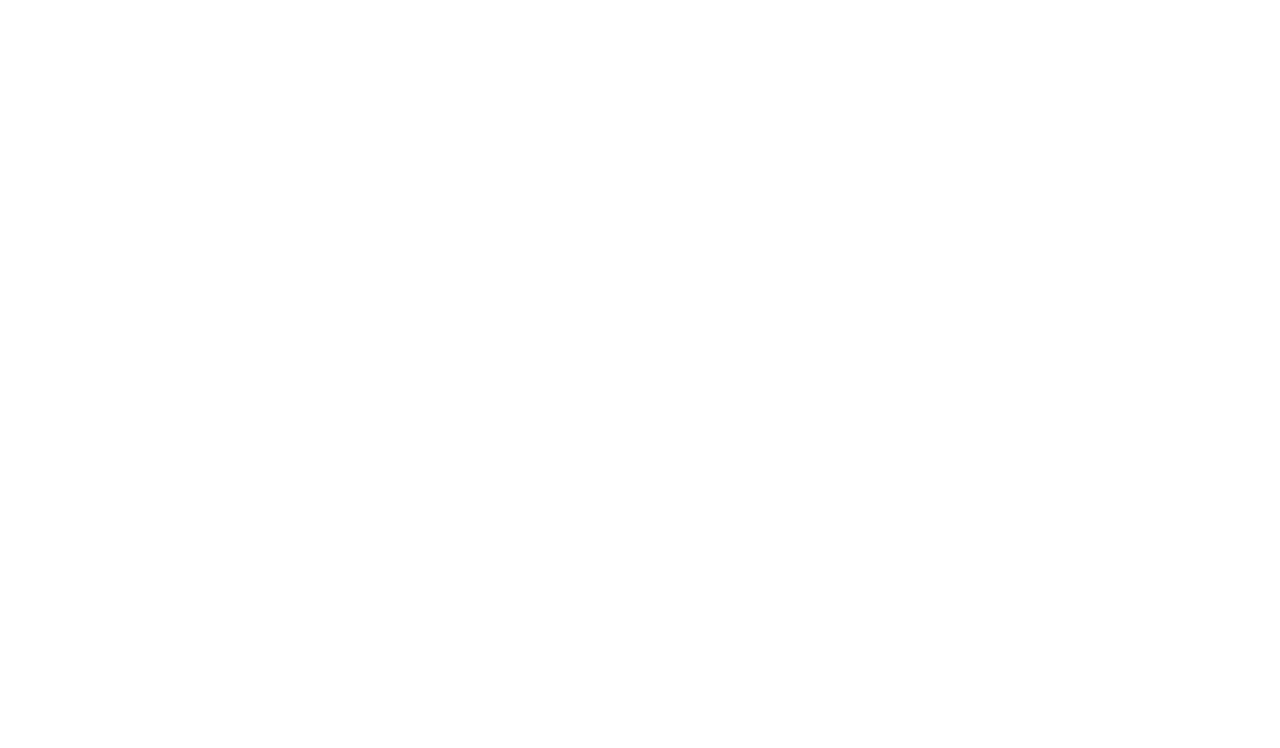
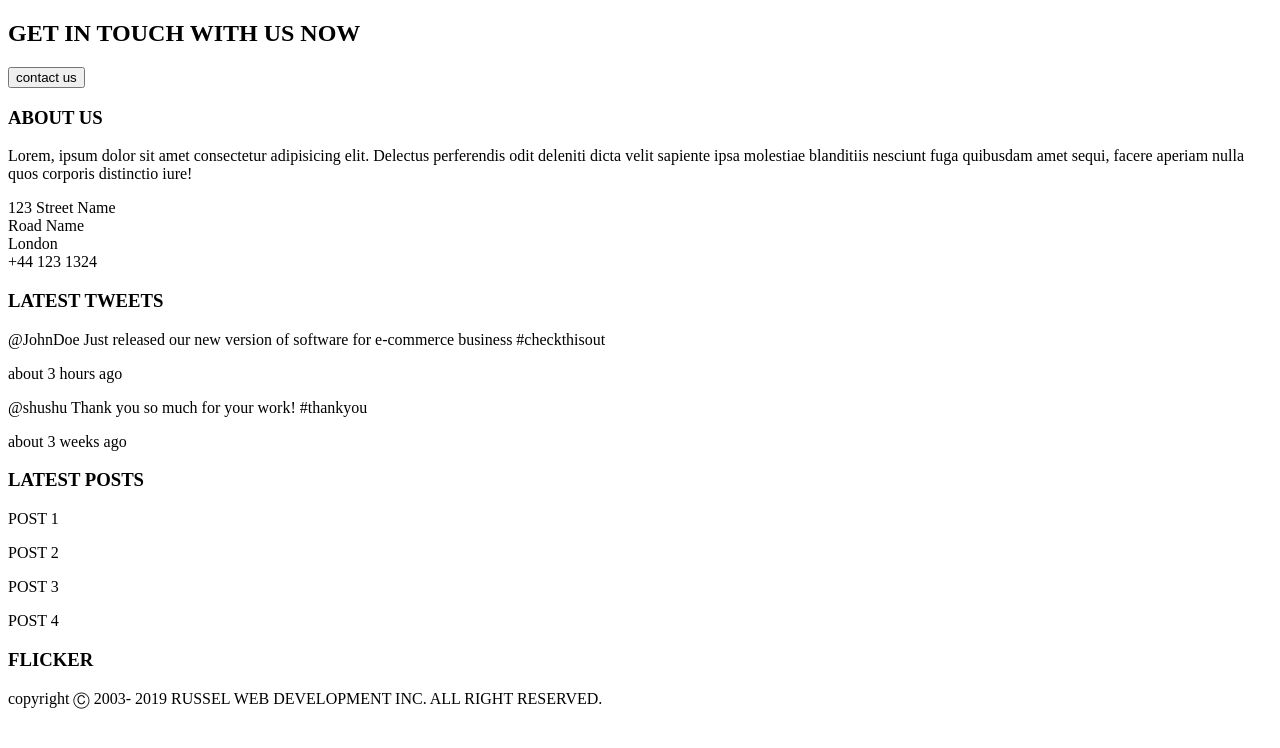
Before and after one commit to chaeahpark/web_business, a plain HTML site: page index.html in a window 1280 px wide. Drawn offline with Linux system fonts and the light colour scheme.

Commit message:
DONE - html for footer

```diff
--- a/index.html
+++ b/index.html
@@ -10,7 +10,87 @@
 </head>
 
 <body>
+  <footer>
+    <div class="footer1__container">
+      <h2>GET IN TOUCH WITH US NOW</h2>
+      <div class="footer1__btn__box">
+        <button id="footer1__btn">contact us</button>
+      </div>
+    </div>
+    <div class="footer2__container">
+      <div class="footer__column">
+        <h3>ABOUT US</h3>
+        <p>Lorem, ipsum dolor sit amet consectetur adipisicing elit. Delectus perferendis odit deleniti dicta velit
+          sapiente ipsa molestiae blanditiis nesciunt fuga quibusdam amet sequi, facere aperiam nulla quos corporis
+          distinctio iure!</p>
+        <p>123 Street Name <br>
+          Road Name <br>
+          London <br>
+          +44 123 1324</p>
+      </div>
+      <div class="footer__column">
+        <h3>LATEST TWEETS</h3>
+        <div class="tweet__box">
+          <p class="tweet__msg">@JohnDoe Just released our new version of software for e-commerce business #checkthisout
+          </p>
+          <p class="tweet__date">about 3 hours ago</p>
+        </div>
+        <div class="tweet__box">
+          <p class="tweet__msg">@shushu Thank you so much for your work! #thankyou</p>
+          <p class="tweet__date">about 3 weeks ago</p>
+        </div>
+      </div>
+      <div class="footer__column">
+        <h3>LATEST POSTS</h3>
+        <div class="blog__link">
+          <p>POST 1</p>
+        </div>
+        <div class="blog__link">
+          <p>POST 2</p>
+        </div>
+        <div class="blog__link">
+          <p>POST 3</p>
+        </div>
+        <div class="blog__link">
+          <p>POST 4</p>
+        </div>
+      </div>
 
+      <div class="footer__column">
+        <h3>FLICKER</h3>
+        <div class="flicker__img__box">
+          <div class="flicker__img"></div>
+          <div class="flicker__img"></div>
+          <div class="flicker__img"></div>
+          <div class="flicker__img"></div>
+          <div class="flicker__img"></div>
+          <div class="flicker__img"></div>
+          <div class="flicker__img"></div>
+          <div class="flicker__img"></div>
+        </div>
+      </div>
+    </div>
+    <div class="footer3__container">
+      <p> copyright &#9400; 2003- 2019 RUSSEL WEB DEVELOPMENT INC. ALL RIGHT RESERVED.</p>
+      <div class="social-media__box">
+        <div class="social-media">
+          <i class="fab fa-twitter-square"></i>
+        </div>
+        <div class="social-media">
+          <i class="fab fa-facebook-square"></i>
+        </div>
+        <div class="social-media">
+          <i class="fab fa-vimeo"></i>
+        </div>
+        <div class="social-media">
+          <i class="fab fa-google-plus-square"></i>
+        </div>
+        <div class="social-media">
+          <i class="fab fa-pinterest-square"></i>
+        </div>
+      </div>
+    </div>
+  </footer>
 </body>
 
 
```
